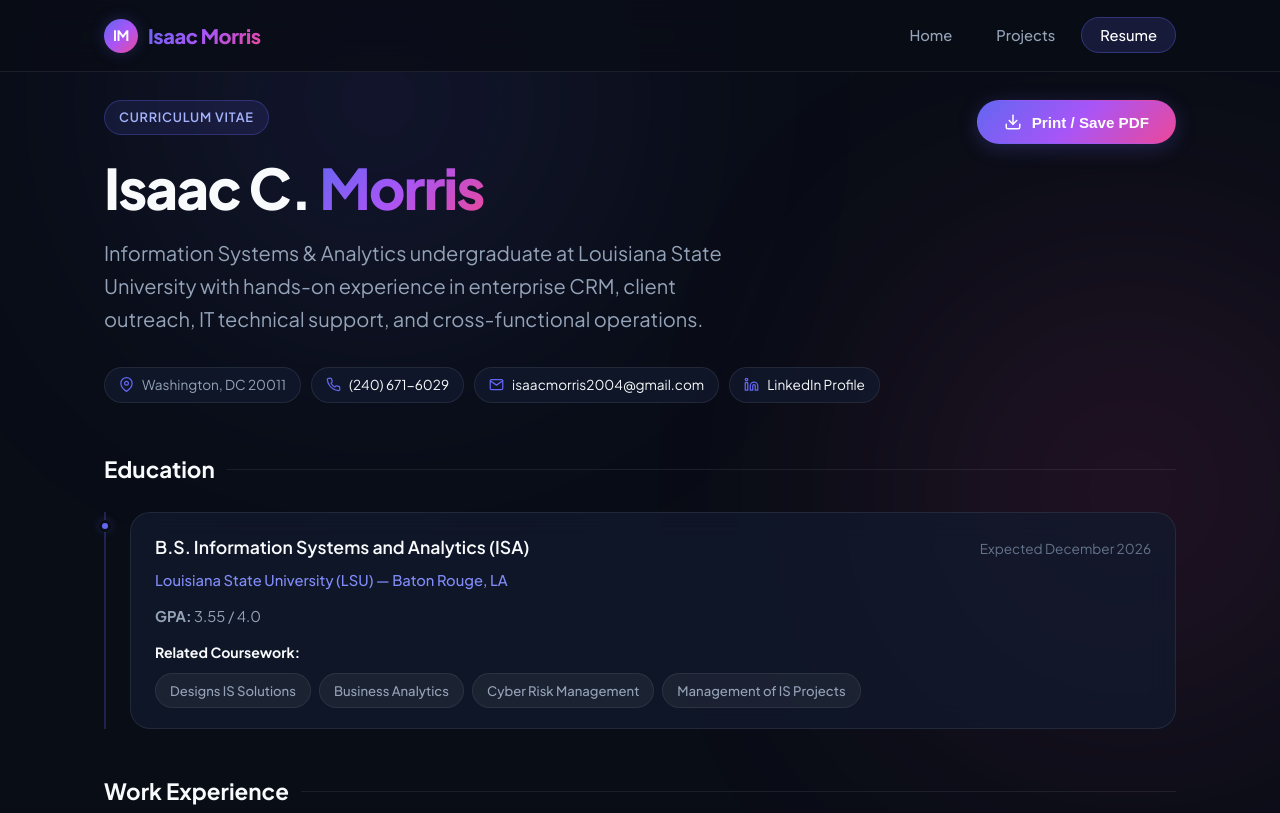
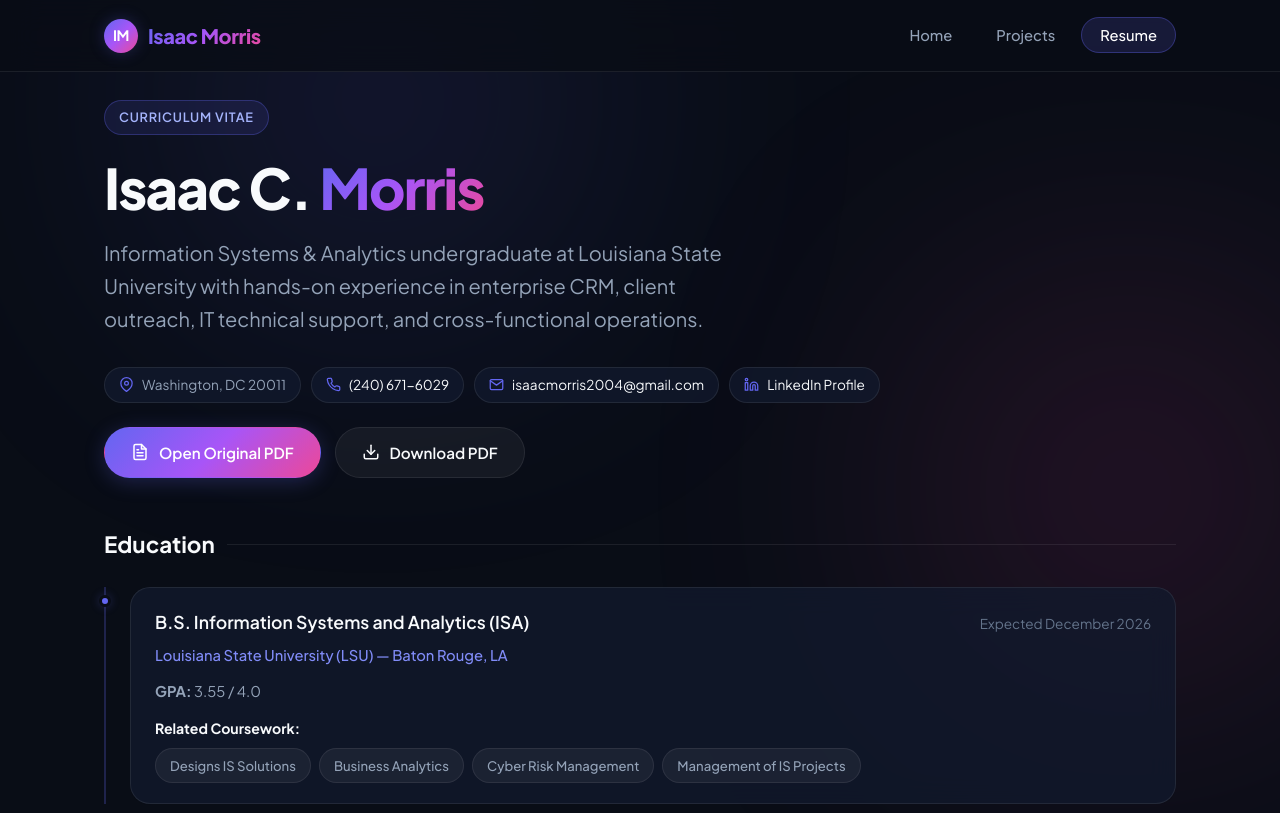
Before and after one commit to IM1904/Discover-Isaac, a plain HTML site: page resume.html in a window 1280 px wide. Shown: the top 813 px of the page. Drawn offline with Linux system fonts and the light colour scheme.

Commit message:
feat: include original Isaac_Morris_Resume.pdf and add view/download buttons

```diff
--- a/resume.html
+++ b/resume.html
@@ -75,15 +75,25 @@
           </div>
         </div>
 
-        <div>
-          <button class="btn btn-primary" onclick="window.print()" id="btn-print-resume">
+        <div class="btn-group">
+          <a href="Isaac_Morris_Resume.pdf" target="_blank" class="btn btn-primary" id="btn-view-pdf">
+            <svg width="18" height="18" viewBox="0 0 24 24" fill="none" stroke="currentColor" stroke-width="2" stroke-linecap="round" stroke-linejoin="round">
+              <path d="M14 2H6a2 2 0 0 0-2 2v16a2 2 0 0 0 2 2h12a2 2 0 0 0 2-2V8z"></path>
+              <polyline points="14 2 14 8 20 8"></polyline>
+              <line x1="16" y1="13" x2="8" y2="13"></line>
+              <line x1="16" y1="17" x2="8" y2="17"></line>
+              <polyline points="10 9 9 9 8 9"></polyline>
+            </svg>
+            Open Original PDF
+          </a>
+          <a href="Isaac_Morris_Resume.pdf" download="Isaac_Morris_Resume.pdf" class="btn btn-secondary" id="btn-download-pdf">
             <svg width="18" height="18" viewBox="0 0 24 24" fill="none" stroke="currentColor" stroke-width="2" stroke-linecap="round" stroke-linejoin="round">
               <path d="M21 15v4a2 2 0 0 1-2 2H5a2 2 0 0 1-2-2v-4"></path>
               <polyline points="7 10 12 15 17 10"></polyline>
               <line x1="12" y1="15" x2="12" y2="3"></line>
             </svg>
-            Print / Save PDF
-          </button>
+            Download PDF
+          </a>
         </div>
       </div>
 
```
Also changed, not shown: 1 other file.
